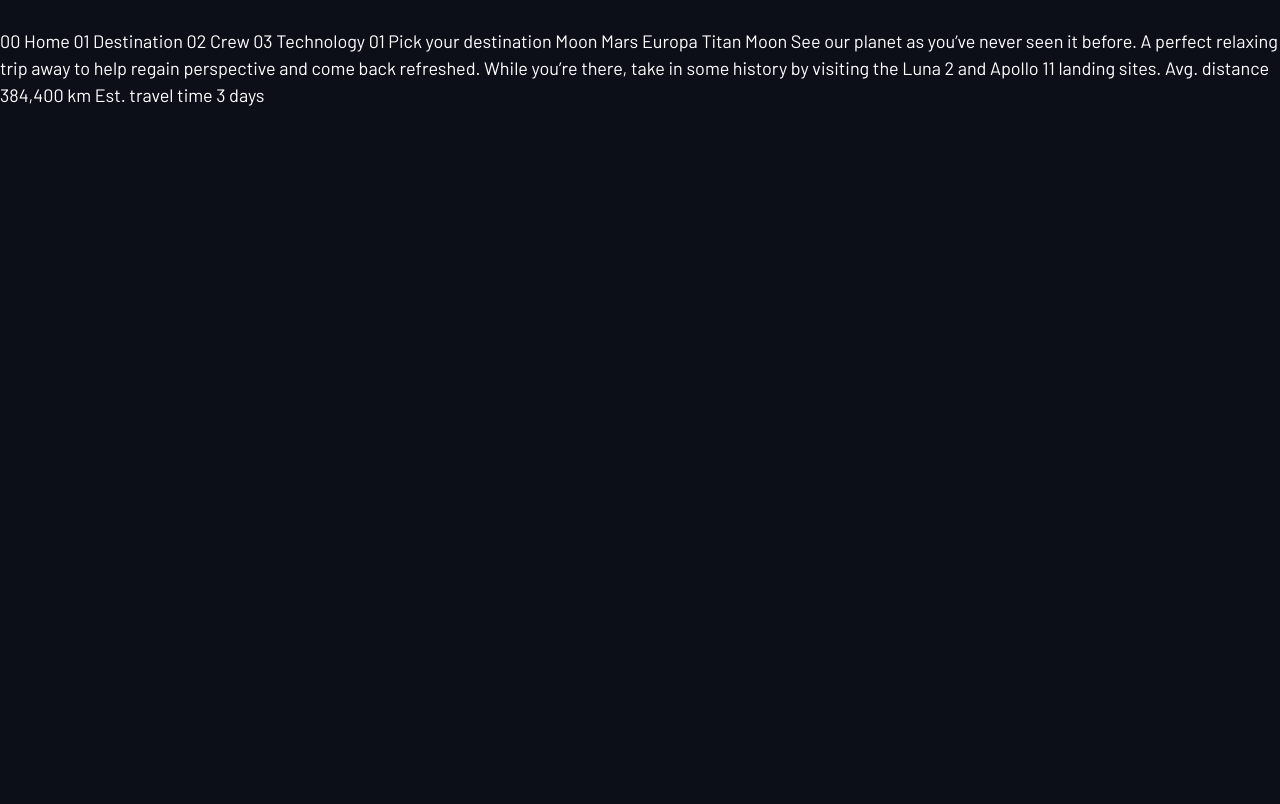
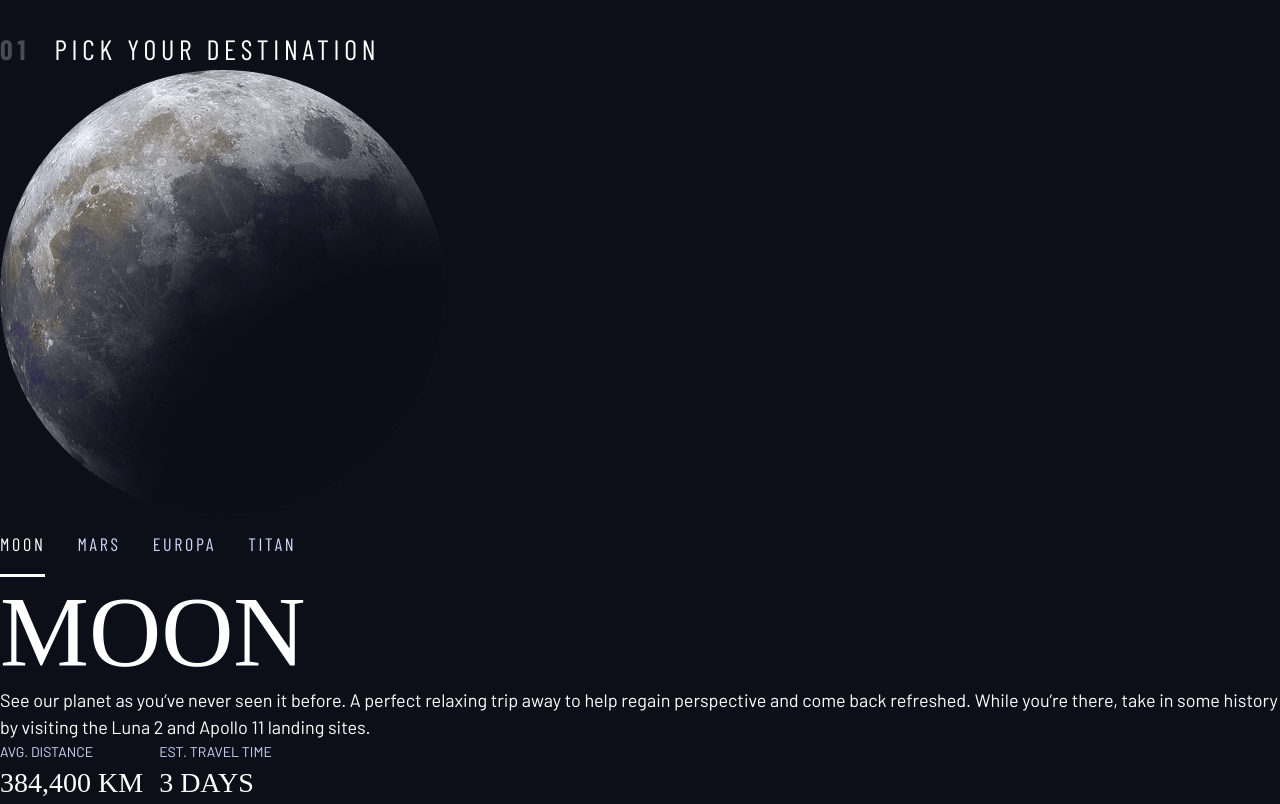
Before and after one commit to rttoshio/space-tourism-website-main, a plain HTML site: page starter-code/destination-moon.html in a window 1280 px wide. Shown: the part 130-934 px from the top of the page. Before the commit the page ends 800 px from the top, so only its background shows below. Drawn offline with nearby package versions, Linux system fonts and the light colour scheme; a web font is replaced by a local one.

Commit message:
setting the layout

```diff
--- a/starter-code/destination-moon.html
+++ b/starter-code/destination-moon.html
@@ -21,47 +21,53 @@
 </head>
 
 <body class="destination">
-  <a class="skip-to-content " href="#main">Skip to main content</a>
+  <a class="skip-to-content" href="#main">Skip to content</a>
   <header class="primary-header flex">
     <div>
-      <img src="/assets/shared/logo.svg" alt="space tourism logo" class="logo">
+      <img src="./assets/shared/logo.svg" alt="space tourism logo" class="logo">
     </div>
-    <button class="mobile-nav-toggle" aria-controls="primary-navigation" aria-expanded="false"><span class="sr-only">Menu</span></button>
+    <button class="mobile-nav-toggle" aria-controls="primary-navigation"><span class="sr-only" aria-expanded="false">Menu</span></button>
     <nav>
       <ul id="primary-navigation" data-visible="false" class="primary-navigation underline-indicators flex">
-        <li class="active"><a class="ff-sans-cond uppercase text-white letter-spacing-2" href="index.html"><span aria-hidden="true">00</span>Home</a></li>
-        <li><a class="ff-sans-cond uppercase text-white letter-spacing-2" href="destination.html"><span>01</span aria-hidden="true">Destination</a></li>
-        <li><a class="ff-sans-cond uppercase text-white letter-spacing-2" href="crew.html"><span aria-hidden="true">02</span>Crew</a></li>
-        <li><a class="ff-sans-cond uppercase text-white letter-spacing-2" href="technology.html"><span aria-hidden="true">03</span>Technology</a></li>
+        <li class="active"><a class="ff-sans-cond uppercase text-white letter-spacing-2" href="index.html"><span aria-hidden="true">00</span>Home</a>
+        <li><a class="ff-sans-cond uppercase text-white letter-spacing-2" href="destination.html"><span aria-hidden="true">01</span>Destination</a>
+        <li><a class="ff-sans-cond uppercase text-white letter-spacing-2" href="crew.html"><span aria-hidden="true">02</span>Crew</a>
+        <li><a class="ff-sans-cond uppercase text-white letter-spacing-2" href="technology.html"><span aria-hidden="true">03</span>Technology</a>
       </ul>
     </nav>
   </header>
-  <main id="main" class="grid-container-xxxxx grid-container--destination">
 
+  <main id="main" class="grid-container-xxxxxx grid-container--destination">
+    <h1 class="numbered-title"><span aria-hidden="true">01</span> Pick your destination</h1>
 
-    00 Home
-    01 Destination
-    02 Crew
-    03 Technology
+    <img src="assets/destination/image-moon.png" alt="the moon">
 
-    01 Pick your destination
+    <div class="tab-list underline-indicators flex">
+      <button aria-selected="true" class="uppercase ff-sans-cond text-accent bg-dark letter-spacing-2">Moon</button>
+      <button aria-selected="false" class="uppercase ff-sans-cond text-accent bg-dark letter-spacing-2">Mars</button>
+      <button aria-selected="false" class="uppercase ff-sans-cond text-accent bg-dark letter-spacing-2">Europa</button>
+      <button aria-selected="false" class="uppercase ff-sans-cond text-accent bg-dark letter-spacing-2">Titan</button>
+    </div>
 
-    Moon
-    Mars
-    Europa
-    Titan
+    <article>
+      <h2 class="fs-800 uppercase ff-serif">Moon</h2>
 
-    Moon
+      <p>See our planet as you’ve never seen it before. A perfect relaxing trip away to help
+        regain perspective and come back refreshed. While you’re there, take in some history
+        by visiting the Luna 2 and Apollo 11 landing sites.</p>
 
-    See our planet as you’ve never seen it before. A perfect relaxing trip away to help
-    regain perspective and come back refreshed. While you’re there, take in some history
-    by visiting the Luna 2 and Apollo 11 landing sites.
+      <div class="flex">
+        <div>
+          <h3 class="text-accent fs-200 uppercase">Avg. distance</h3>
+          <p class="fs-500 ff-serif uppercase">384,400 km</p>
+        </div>
+        <div>
+          <h3 class="text-accent fs-200 uppercase">Est. travel time</h3>
+          <p class="fs-500 ff-serif uppercase">3 days</p>
+        </div>
+      </div>
 
-    Avg. distance
-    384,400 km
-
-    Est. travel time
-    3 days
+    </article>
   </main>
 
   <body>
--- a/starter-code/styles/index.css
+++ b/starter-code/styles/index.css
@@ -13,7 +13,7 @@
   --fs-800: 3.5rem;
   --fs-700: 1.5rem;
   --fs-600: 1rem;
-  --fs-500: 1.75rem;
+  --fs-500: 1rem;
   --fs-400: 0.9375em;
   --fs-300: 1rem;
   --fs-200: 0.875rem;
@@ -29,6 +29,7 @@
     --fs-800: 5rem;
     --fs-700: 2.5rem;
     --fs-600: 1.5rem;
+    --fs-500: 1.25rem;
     --fs-400: 1rem;
   }
 }
@@ -39,6 +40,7 @@
     --fs-800: 6.25rem;
     --fs-700: 3.5rem;
     --fs-600: 2rem;
+    --fs-500: 1.75rem;
     --fs-400: 1.125rem;
   }
 }
```
